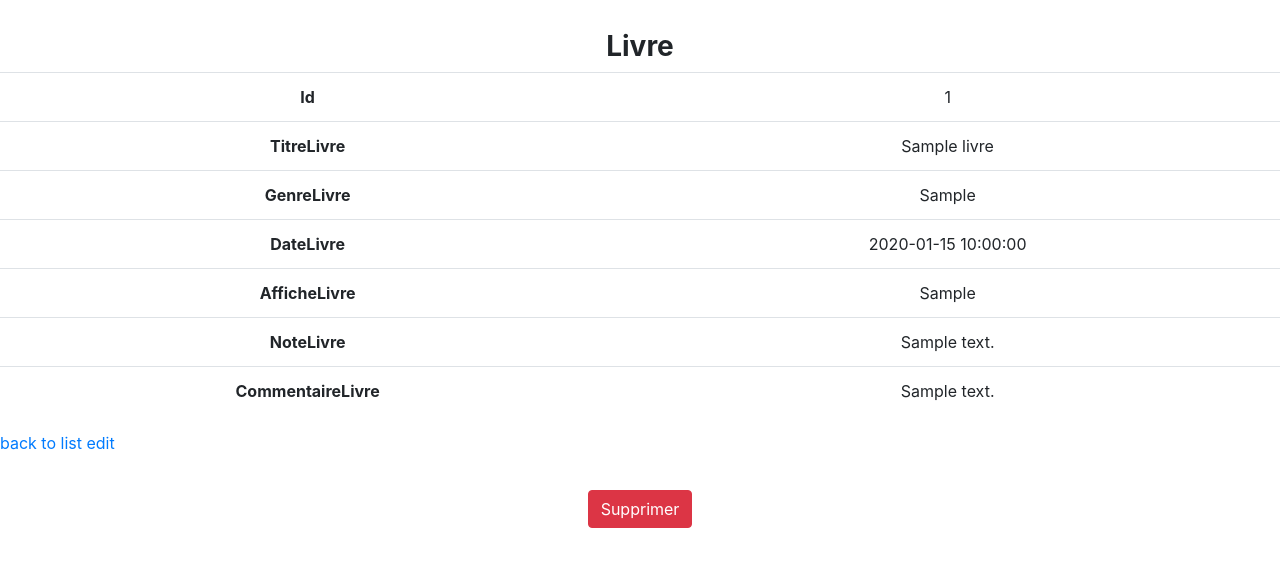
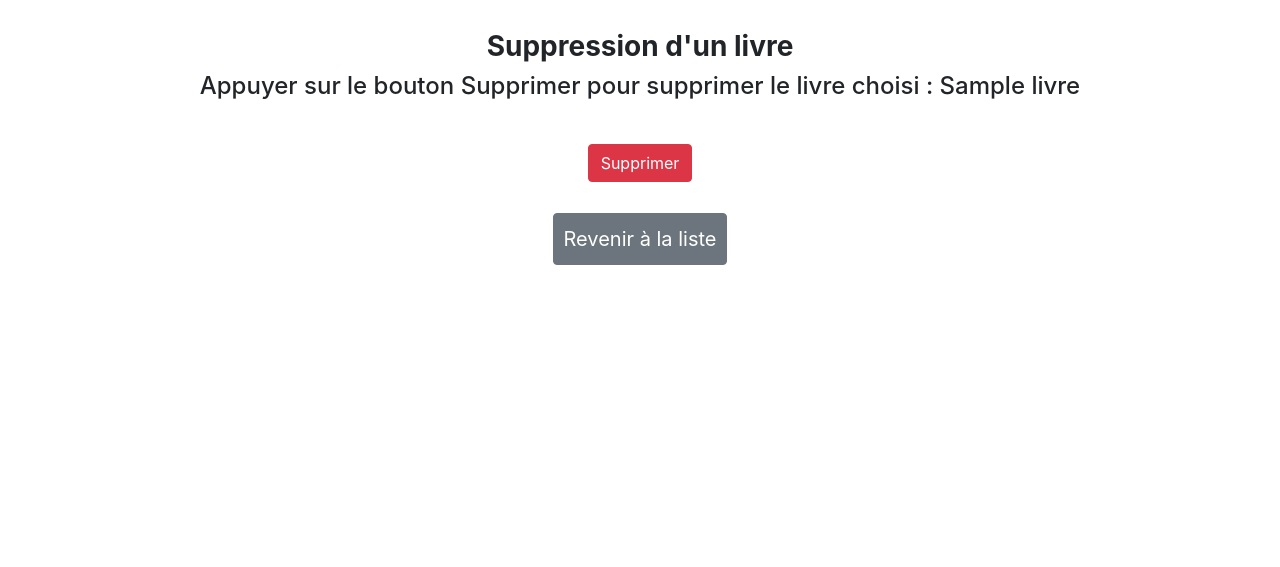
Before and after one commit to icecold120000/bibilo, a Symfony app: template templates/livre/delete_view.html.twig in a window 1280 px wide. Shown: the top 567 px of the page. Run offline with Twig, Linux system fonts and the light colour scheme; the template is opened without the code that fills it: most values are stand-ins (such as "Sample title", 1, 10 or a date in 2020); some libraries are stand-ins or nearby versions.

Commit message:
Projet réalisé suite

```diff
--- a/public/static/css/styleprojet.css
+++ b/public/static/css/styleprojet.css
@@ -118,3 +118,28 @@ table a.btn.btn-info{
     margin: 12px 0;
     font-size: 15px;
 }
+
+
+.formEntité2 form, #formRegister form{
+    display: flex;
+    justify-content: center;
+}
+
+.formEntité2 .erreur li{
+    right: 1%;
+    text-align: left;
+    font-size: 15px;
+}
+
+.formEntité2 input{
+    width: 80%;
+    position: relative;
+    right: 10%;
+    height: 30px;
+    font-size: 15px;
+}
+
+.formEntité2 select{
+    font-size: 20px;
+    display: flex;
+}
--- a/src/Controller/BibliothecqueController.php
+++ b/src/Controller/BibliothecqueController.php
@@ -55,7 +55,7 @@ class BibliothecqueController extends AbstractController
     }
 
     /**
-     * @Route("/{id}", name="bibliothecque_detele_veiw", methods={"GET"})
+     * @Route("/{id}", name="bibliothecque_delete_view", methods={"GET"})
      */
     public function delete_view(Bibliothecque $bibliothecque): Response
     {
--- a/templates/base.html.twig
+++ b/templates/base.html.twig
@@ -16,4 +16,5 @@
     <body>
         {% block body %}{% endblock %}
     </body>
+    <script src="https://kit.fontawesome.com/b33430525b.js" crossorigin="anonymous"></script>
 </html>
--- a/templates/livre/_form.html.twig
+++ b/templates/livre/_form.html.twig
@@ -19,6 +19,7 @@
             </div>
         {% endif %}
         {{form_label(form.dateLivre)}}
+        {{ form_help(form.dateLivre) }}
         <div id="divInput">
             {{form_widget(form.dateLivre)}}
         </div>
@@ -28,6 +29,7 @@
             </div>
         {% endif %}
         {{form_label(form.afficheLivre)}}
+        {{ form_help(form.afficheLivre) }}
         <div id="divInput">
             {{form_widget(form.afficheLivre)}}
         </div>
--- a/templates/livre/delete_view.html.twig
+++ b/templates/livre/delete_view.html.twig
@@ -1,46 +1,21 @@
 {% extends 'base.html.twig' %}
 
-{% block title %}Livre{% endblock %}
+{% block title %}Suppression d'un livre{% endblock %}
 
 {% block body %}
-    <h1>Livre</h1>
+    <main>
+        <h1>Suppression d'un livre</h1>
 
-    <table class="table">
-        <tbody>
-            <tr>
-                <th>Id</th>
-                <td>{{ livre.id }}</td>
-            </tr>
-            <tr>
-                <th>TitreLivre</th>
-                <td>{{ livre.titreLivre }}</td>
-            </tr>
-            <tr>
-                <th>GenreLivre</th>
-                <td>{{ livre.genreLivre }}</td>
-            </tr>
-            <tr>
-                <th>DateLivre</th>
-                <td>{{ livre.dateLivre ? livre.dateLivre|date('Y-m-d H:i:s') : '' }}</td>
-            </tr>
-            <tr>
-                <th>AfficheLivre</th>
-                <td>{{ livre.afficheLivre }}</td>
-            </tr>
-            <tr>
-                <th>NoteLivre</th>
-                <td>{{ livre.noteLivre }}</td>
-            </tr>
-            <tr>
-                <th>CommentaireLivre</th>
-                <td>{{ livre.commentaireLivre }}</td>
-            </tr>
-        </tbody>
-    </table>
+        <h2>Appuyer sur le bouton Supprimer pour supprimer le livre choisi : {{livre.titreLivre}}</h2>
 
-    <a href="{{ path('livre_index') }}">back to list</a>
+        {{ include('livre/_delete_form.html.twig') }}
 
-    <a href="{{ path('livre_edit', {'id': livre.id}) }}">edit</a>
+        <div>
+            <a href="{{ path('livre_index') }}"
+               class="btn btn-secondary" id="btnRetourSuppr">
+                Revenir à la liste
+            </a>
+        </div>
+    </main>
 
-    {{ include('livre/_delete_form.html.twig') }}
 {% endblock %}
--- a/templates/livre/edit.html.twig
+++ b/templates/livre/edit.html.twig
@@ -4,8 +4,6 @@
 
 {% block body %}
 
-
-    {{ include('livre/_delete_form.html.twig') }}
     <main>
         <h1>Editer un livre</h1>
 
@@ -16,13 +14,13 @@
         {% endfor %}
 
         <div>
-            <div class="container-fluid" id="biblioForm">
+            <div class="container-fluid formEntité2" id="livreForm">
                 {{ include('livre/_form.html.twig') }}
             </div>
         </div>
         <div class="row">
             <div id="divAjout">
-                <button type="submit" class="btn btn-success" form="formBibilio">
+                <button type="submit" class="btn btn-success" form="formLivre">
                     Modifier le livre
                 </button>
                 <a href="{{ path('livre_index') }}"
```
Also changed, not shown: src/Form/LivreType.php (+9 -1 lines), templates/livre/index.html.twig (+8 -2 lines).
